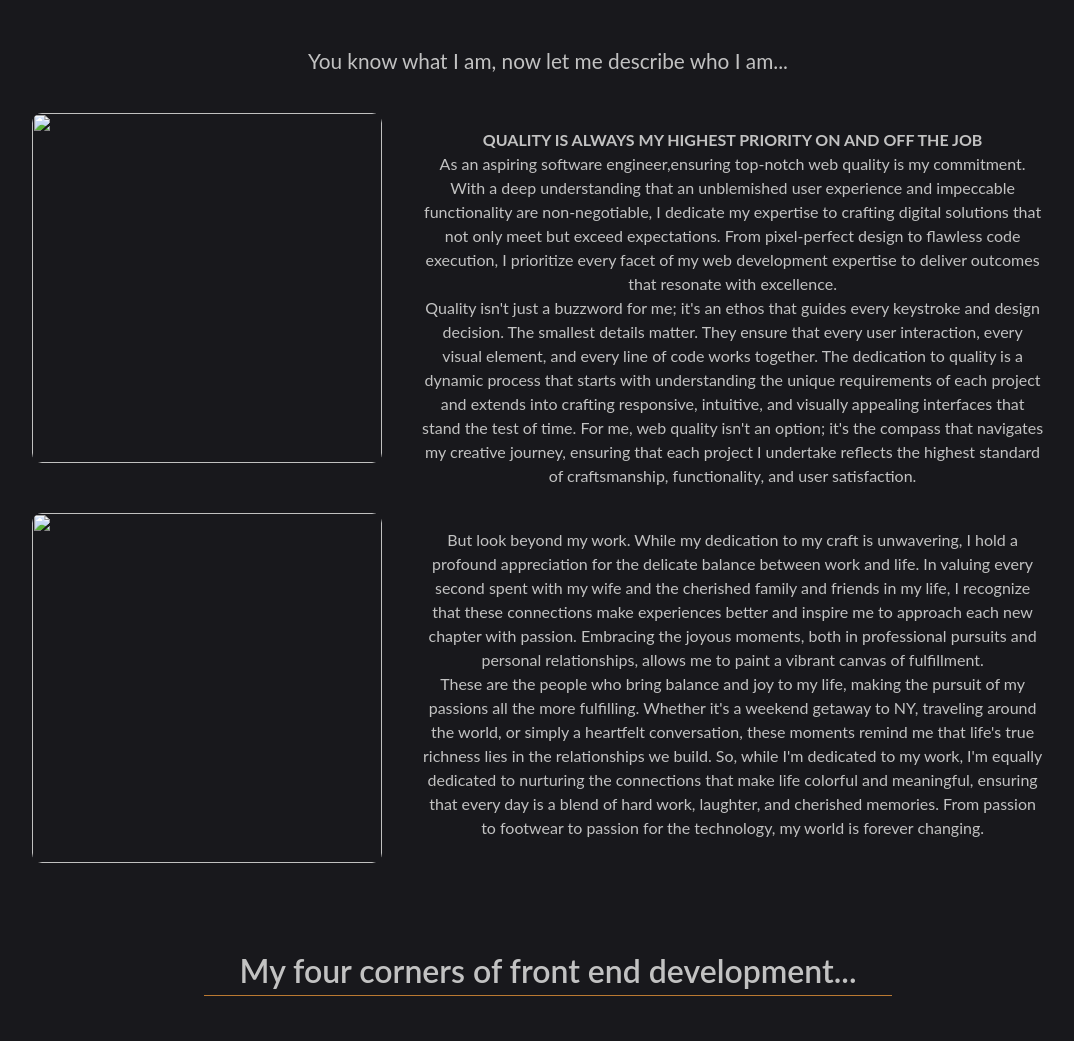
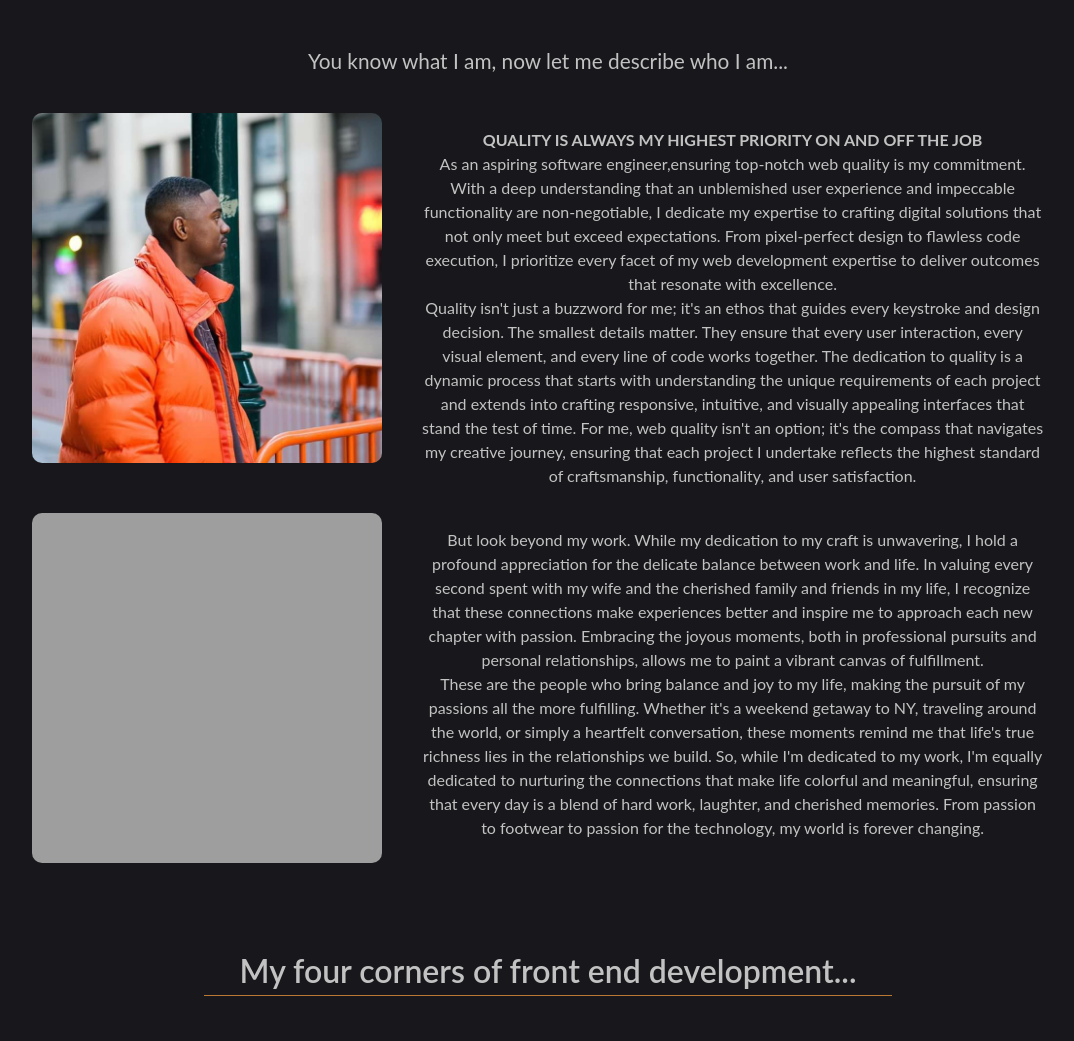
Before and after one commit to MacMittenss/Portfolio-Website, a website: page dist/about.html in a window 1280 px wide. Shown: the part 197-1238 px from the top of the page, without its empty margins (92-1166 px from the left). Drawn offline with nearby package versions, Linux system fonts and the light colour scheme; the site is published under a folder, as on GitHub Pages, so addresses that start at the root find nothing.

Commit message:
fixed about images

```diff
--- a/dist/about.html
+++ b/dist/about.html
@@ -44,7 +44,7 @@
           You know what I am, now let me describe who I am...
         </p>
         <div class="about-info">
-          <img src="/dist/img/myshowcase.jpg" alt="" class="bio-image" />
+          <img src="../dist/img/myshowcase.jpg" alt="" class="bio-image" />
           <div class="bio">
             <h4>Quality is always my highest priority on and off the job</h4>
             <p>
@@ -56,7 +56,7 @@
           </div>
         </div>
         <div class="about-info">
-          <img src="/dist/img/wedding.jpg" alt="" class="bio-image" />
+          <img src="../dist/img/wedding.jpg" alt="" class="bio-image" />
           <div class="bio">
             <p>
               But look beyond my work. While my dedication to my craft is unwavering, I hold a profound appreciation for the delicate balance between work and life. In valuing every second spent with my wife and the cherished family and friends in my life, I recognize that these connections make experiences better and inspire me to approach each new chapter with passion. Embracing the joyous moments, both in professional pursuits and personal relationships, allows me to paint a vibrant canvas of fulfillment.
```
Also changed, not shown: 1 other file.
